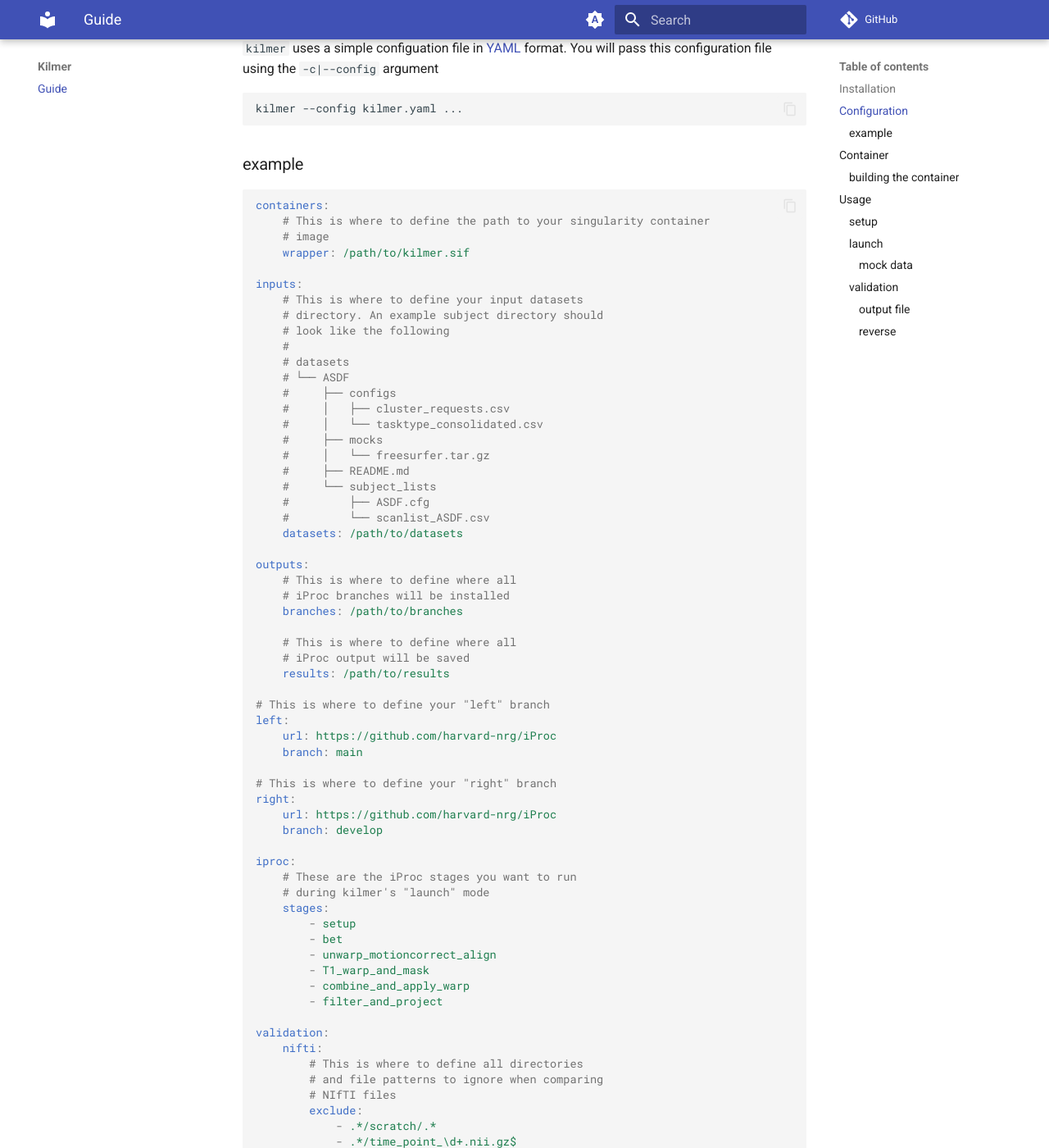
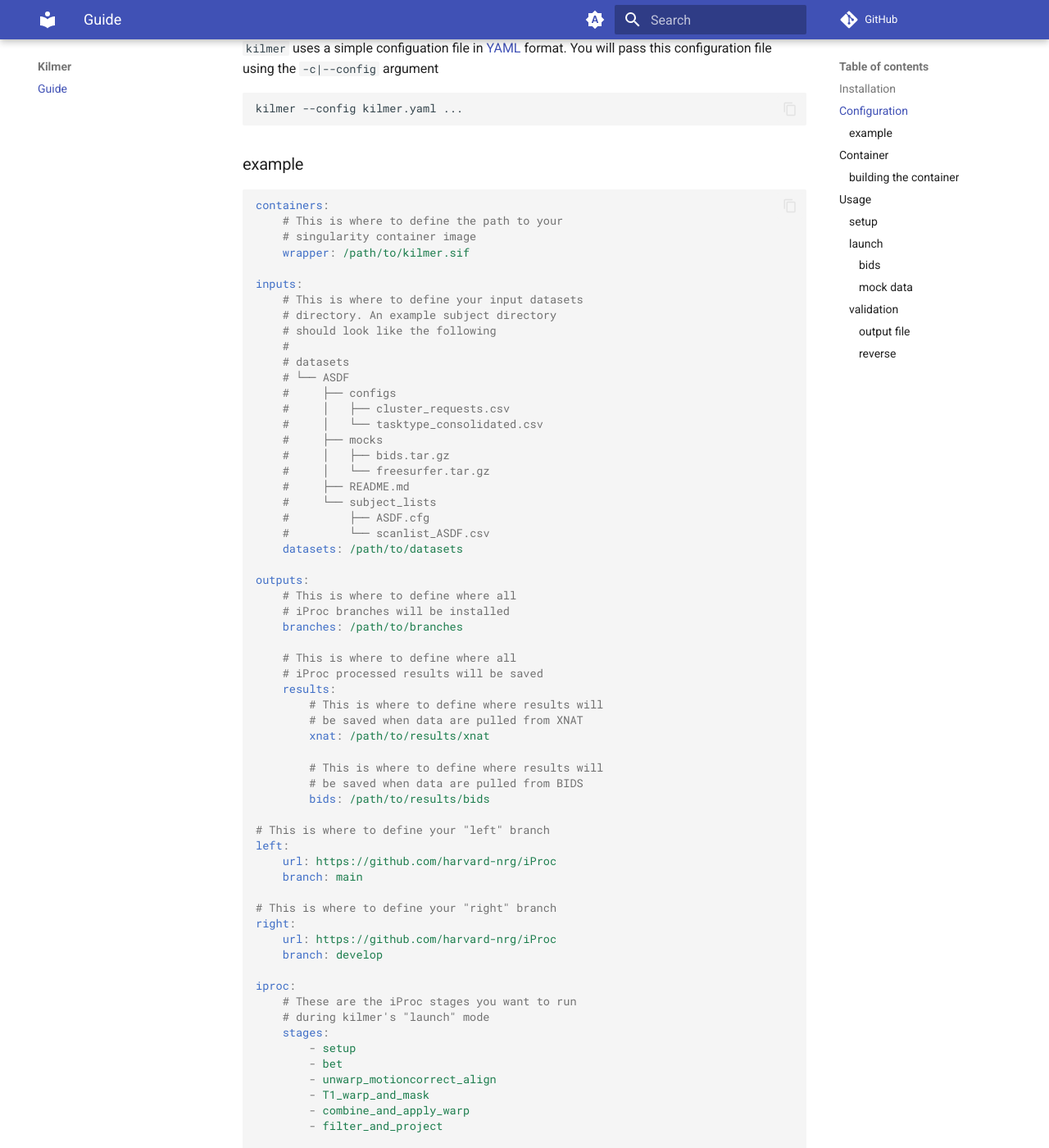
Before and after one commit to harvard-nrg/kilmer, an MkDocs documentation site: the page built from docs/index.md, in a window 1280 px wide and 1400 px high, scrolled down 573 px. Shown: the whole window at 82% size. Built offline with MkDocs 1.6.1 and Material for MkDocs 9.7.7, drawn with Linux system fonts in a browser that asks for light colours; comment, search, counter and statistics services are not loaded; some of the changed text lies outside the part shown.

Commit message:
add bids support

````diff
--- a/docs/index.md
+++ b/docs/index.md
@@ -28,14 +28,14 @@
 ### example
 ```yaml
 containers:
-    # This is where to define the path to your singularity container
-    # image
+    # This is where to define the path to your
+    # singularity container image
     wrapper: /path/to/kilmer.sif
 
 inputs:
     # This is where to define your input datasets
-    # directory. An example subject directory should
-    # look like the following
+    # directory. An example subject directory
+    # should look like the following
     #
     # datasets
     # └── ASDF
@@ -43,6 +43,7 @@
     #     │   ├── cluster_requests.csv
     #     │   └── tasktype_consolidated.csv
     #     ├── mocks
+    #     │   ├── bids.tar.gz
     #     │   └── freesurfer.tar.gz
     #     ├── README.md
     #     └── subject_lists
@@ -56,8 +57,15 @@
     branches: /path/to/branches
 
     # This is where to define where all
-    # iProc output will be saved
-    results: /path/to/results
+    # iProc processed results will be saved
+    results:
+        # This is where to define where results will
+        # be saved when data are pulled from XNAT
+        xnat: /path/to/results/xnat
+
+        # This is where to define where results will
+        # be saved when data are pulled from BIDS
+        bids: /path/to/results/bids
 
 # This is where to define your "left" branch
 left:
@@ -144,6 +152,20 @@
 If you have a HPC cluster, you can launch the `left` and `right` branches
 in parallel.
 
+#### bids
+By default, iProc pulls data from an XNAT deployment. If you want to pull data
+from BIDS you can pass the `-B|--bids` argument
+
+!!! important "BIDS data"
+    When enabling `-B|--bids`, `kilmer` will attempt to extract the file
+    `mocks/bids.tar.gz` into the results directory. Make sure this file
+    exists.
+
+```bash
+kilmer -c kilmer.yaml launch -s ASDF -b left --bids
+kilmer -c kilmer.yaml launch -s ASDF -b right --bids
+```
+
 #### mock data
 You can have `kilmer` extract preprocessed data into your output directory to
 save time.
@@ -172,6 +194,10 @@
 ### validation
 The `validate` stage will compare the `left` and `right` branches, look for
 differences, and generate a report file
+
+!!! tip "BIDS validation"
+    If you're trying to validate results derived from BIDS data, remember to
+    provide the `-B|--bids` argument.
 
 ```bash
 kilmer -c kilmer.yaml validate -s ASDF
````
Also changed, not shown: example.yaml (+8 -2 lines), 4 other files.
